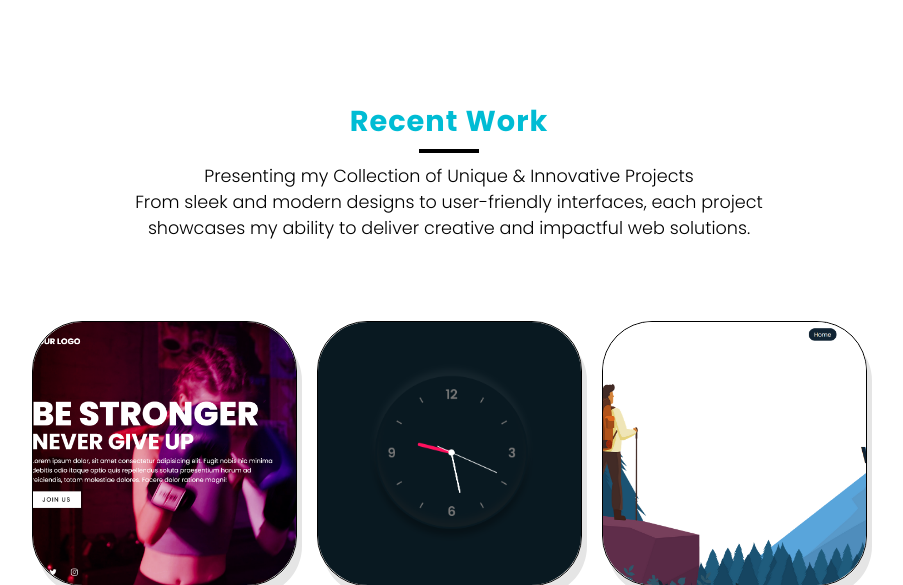
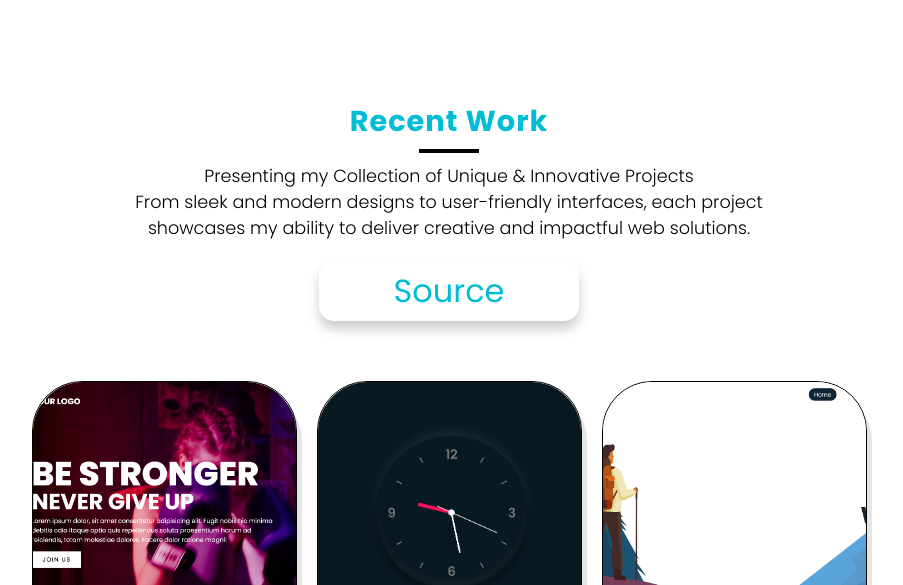
Before and after one commit to Nitya-108/My-Portfolio, a plain HTML site: page projects.html in a window 1280 px wide. Shown: the top 585 px of the page, without its empty margins (191-1094 px from the left). Drawn offline with Linux system fonts and the light colour scheme; a web font is replaced by a local one.

```diff
--- a/projects.html
+++ b/projects.html
@@ -14,6 +14,13 @@
             <h2>Recent Work</h2>
             <p>Presenting my Collection of Unique & Innovative Projects<br>From sleek and modern designs to user-friendly interfaces, each project showcases my ability to deliver creative and impactful web solutions.</p>
         </div>
+        <div class="button-container">
+
+            <a class="test" href="https://github.com/Nitya-108" target="_blank" rel="noopener noreferrer">
+            <div class="button-flipper">
+               <button class="front-button">Source</button>
+               <button class="back-button">Code</button>
+            </div>
 
 
         <div class="content">
@@ -186,6 +193,10 @@
         </div>
 
 
+
+
+
+
             <!-- --------test area in section---- -->
 <!--
             <div class="workBx">
```
Also changed, not shown: index.html (+2 -2 lines), 1 other file.
